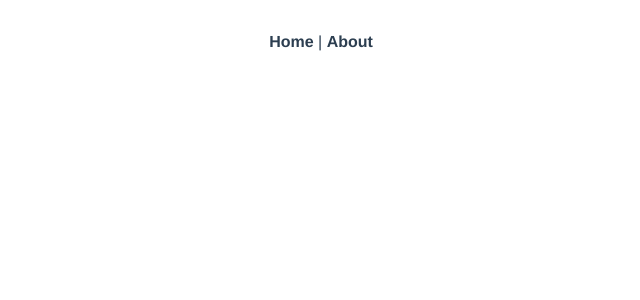
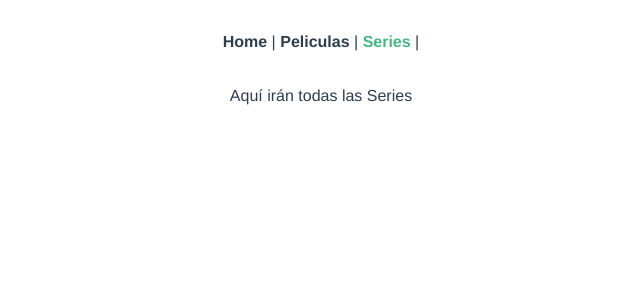
Before and after one commit to SarahiAbigail/project-lab, a Vue app: page /Series in a window 1280 px wide. Shown: the top 300 px of the page, without its empty margins (319-959 px from the left). Built offline with nearby package versions, Linux system fonts and the light colour scheme.

Commit message:
Creamos nuestros primeros Templates :)

```diff
--- a/src/App.vue
+++ b/src/App.vue
@@ -2,7 +2,8 @@
   <div id="app">
     <div id="nav">
       <router-link to="/">Home</router-link> |
-      <router-link to="/about">About</router-link>
+      <router-link to="/Peliculas">Peliculas</router-link> |
+      <router-link to="/Series">Series</router-link> |
     </div>
     <router-view/>
   </div>
--- a/src/router/index.js
+++ b/src/router/index.js
@@ -11,12 +11,14 @@ const routes = [
     component: Home
   },
   {
-    path: '/about',
-    name: 'About',
-    // route level code-splitting
-    // this generates a separate chunk (about.[hash].js) for this route
-    // which is lazy-loaded when the route is visited.
-    component: () => import(/* webpackChunkName: "about" */ '../views/About.vue')
+    path: "/Peliculas",
+    name: "Peliculas",
+    component: () => import(/* webpackChunkName: "Peliculas" */ '../views/Peliculas.vue')
+  },
+  {
+    path: '/Series',
+    name: 'Series',
+    component: () => import(/* webpackChunkName: "Series" */ '../views/Series.vue')
   }
 ]
 
--- a/src/views/About.vue
+++ /dev/null
@@ -1,5 +0,0 @@
-<template>
-  <div class="about">
-    <h1>This is an about page</h1>
-  </div>
-</template>
--- /dev/null
+++ b/src/views/Series.vue
@@ -0,0 +1,5 @@
+<template>
+  <div class="Series">
+    <h1>Aquí irán todas las Series</h1>
+  </div>
+</template>
```
